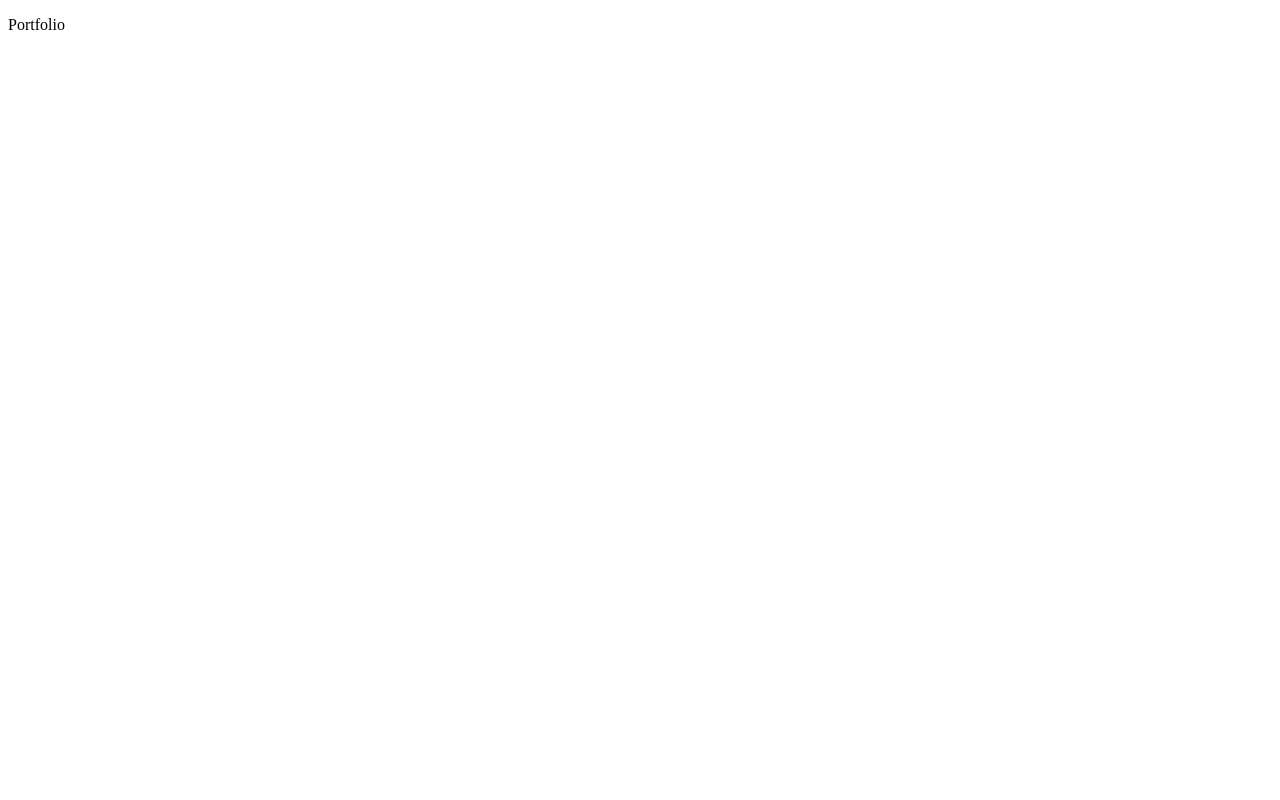
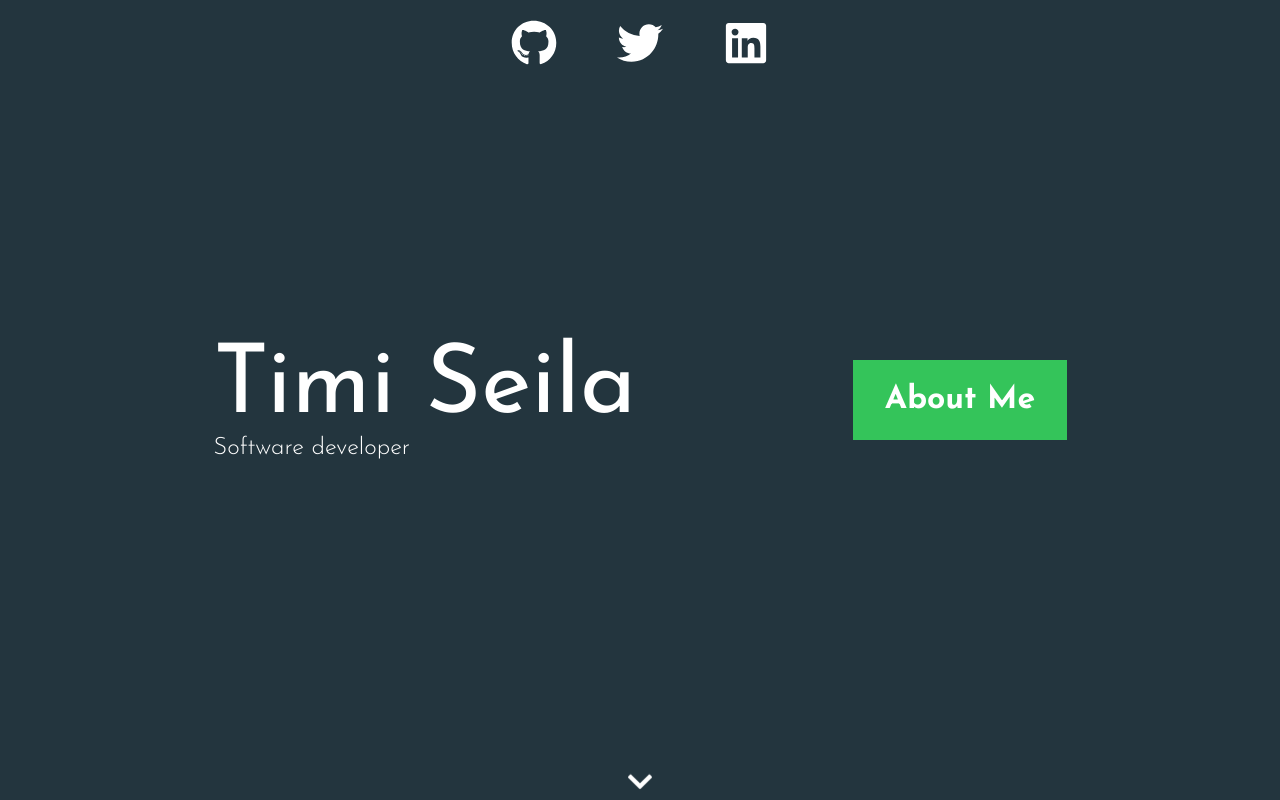
Before and after one commit to TimiSeila/portfolio, a React (Vite) app: page / in a window 1280 px wide. Built offline with nearby package versions, Linux system fonts and the light colour scheme.

Commit message:
homesection created

```diff
--- a/index.html
+++ b/index.html
@@ -1,6 +1,12 @@
 <!DOCTYPE html>
 <html lang="en">
   <head>
+    <link rel="preconnect" href="https://fonts.googleapis.com" />
+    <link rel="preconnect" href="https://fonts.gstatic.com" crossorigin />
+    <link
+      href="https://fonts.googleapis.com/css2?family=Josefin+Sans:wght@300;400;700&family=Poppins:wght@200;400&family=Quicksand:wght@300&family=Space+Mono&display=swap"
+      rel="stylesheet"
+    />
     <meta charset="UTF-8" />
     <meta name="viewport" content="width=device-width, initial-scale=1.0" />
     <title>Timi Seila</title>
--- a/package.json
+++ b/package.json
@@ -11,7 +11,8 @@
   },
   "dependencies": {
     "react": "^18.2.0",
-    "react-dom": "^18.2.0"
+    "react-dom": "^18.2.0",
+    "react-icons": "^4.12.0"
   },
   "devDependencies": {
     "@types/react": "^18.2.37",
--- a/src/App.css
+++ b/src/App.css
@@ -0,0 +1,8 @@
+html,
+body,
+#root {
+  height: 100%;
+  margin: 0;
+  background-color: #23353e;
+  font-family: Josefin Sans;
+}
--- a/src/App.jsx
+++ b/src/App.jsx
@@ -1,7 +1,8 @@
 import "./App.css";
+import HomeSection from "./features/HomeSection/HomeSection";
 
 function App() {
-  return <p>Portfolio</p>;
+  return <HomeSection />;
 }
 
 export default App;
--- /dev/null
+++ b/src/features/HomeSection/HomeSection.css
@@ -0,0 +1,99 @@
+.homesection-container {
+  height: 100%;
+  display: grid;
+  grid-template-columns: repeat(6, 1fr);
+  grid-template-rows: repeat(3, 1fr);
+  grid-template-areas:
+    ". . socials socials . ."
+    ". header header . button ."
+    ". . chevron chevron . .";
+}
+
+/* Homesection Socials */
+.homesection-socials-container {
+  grid-area: socials;
+  display: flex;
+  justify-content: center;
+}
+
+.homesection-socials-icon {
+  color: #fff;
+  font-size: 46px;
+  margin: 20px 30px;
+}
+
+.homesection-socials-icon:hover {
+  color: #bbbbbb;
+  cursor: pointer;
+}
+
+/* Homesection Header */
+.homesection-header-container {
+  grid-area: header;
+  display: flex;
+  flex-direction: column;
+  justify-content: center;
+}
+
+.homesection-header-name {
+  margin: 0;
+  color: #fff;
+  font-size: 96px;
+  font-weight: 400;
+}
+
+.homesection-header-desc {
+  margin: 0;
+  color: #fff;
+  font-size: 24px;
+  font-weight: 300;
+}
+
+/* Homesection Button */
+.homesection-about-button-container {
+  display: flex;
+  grid-area: button;
+  align-items: center;
+  justify-content: center;
+}
+
+.homesection-about-button {
+  width: 100%;
+  height: 30%;
+  border: none;
+  color: white;
+  background-color: #34c45a;
+  font-size: 32px;
+  font-family: Josefin Sans;
+  font-weight: 700;
+  transition: 0.6s ease-in-out;
+}
+
+.homesection-about-button:hover {
+  cursor: pointer;
+  box-shadow: inset 400px 0 0 0 #ff8f5c;
+}
+
+/* Homesection Chevron */
+.homesection-chevron-container {
+  grid-area: chevron;
+  display: flex;
+  align-items: flex-end;
+  justify-content: center;
+}
+
+.homesection-chevron {
+  color: #fff;
+  font-size: 28px;
+  animation: moveUpDown 1s ease-in-out infinite alternate;
+}
+
+@keyframes moveUpDown {
+  from {
+    transform: translateY(0);
+  }
+
+  to {
+    transform: translateY(-8px); /* Adjust the distance as needed */
+  }
+}
--- /dev/null
+++ b/src/features/HomeSection/HomeSection.jsx
@@ -0,0 +1,27 @@
+import React from "react";
+import { FaChevronDown, FaGithub, FaTwitter, FaLinkedin } from "react-icons/fa";
+import "./HomeSection.css";
+
+const HomeSection = () => {
+  return (
+    <div className="homesection-container">
+      <div className="homesection-socials-container">
+        <FaGithub className="homesection-socials-icon" />
+        <FaTwitter className="homesection-socials-icon" />
+        <FaLinkedin className="homesection-socials-icon" />
+      </div>
+      <div className="homesection-header-container">
+        <p className="homesection-header-name">Timi Seila</p>
+        <p className="homesection-header-desc">Software developer</p>
+      </div>
+      <div className="homesection-about-button-container">
+        <button className="homesection-about-button">About Me</button>
+      </div>
+      <div className="homesection-chevron-container">
+        <FaChevronDown className="homesection-chevron" />
+      </div>
+    </div>
+  );
+};
+
+export default HomeSection;
```
Also changed, not shown: 1 other file (tests, documents, lock files or other folders).
